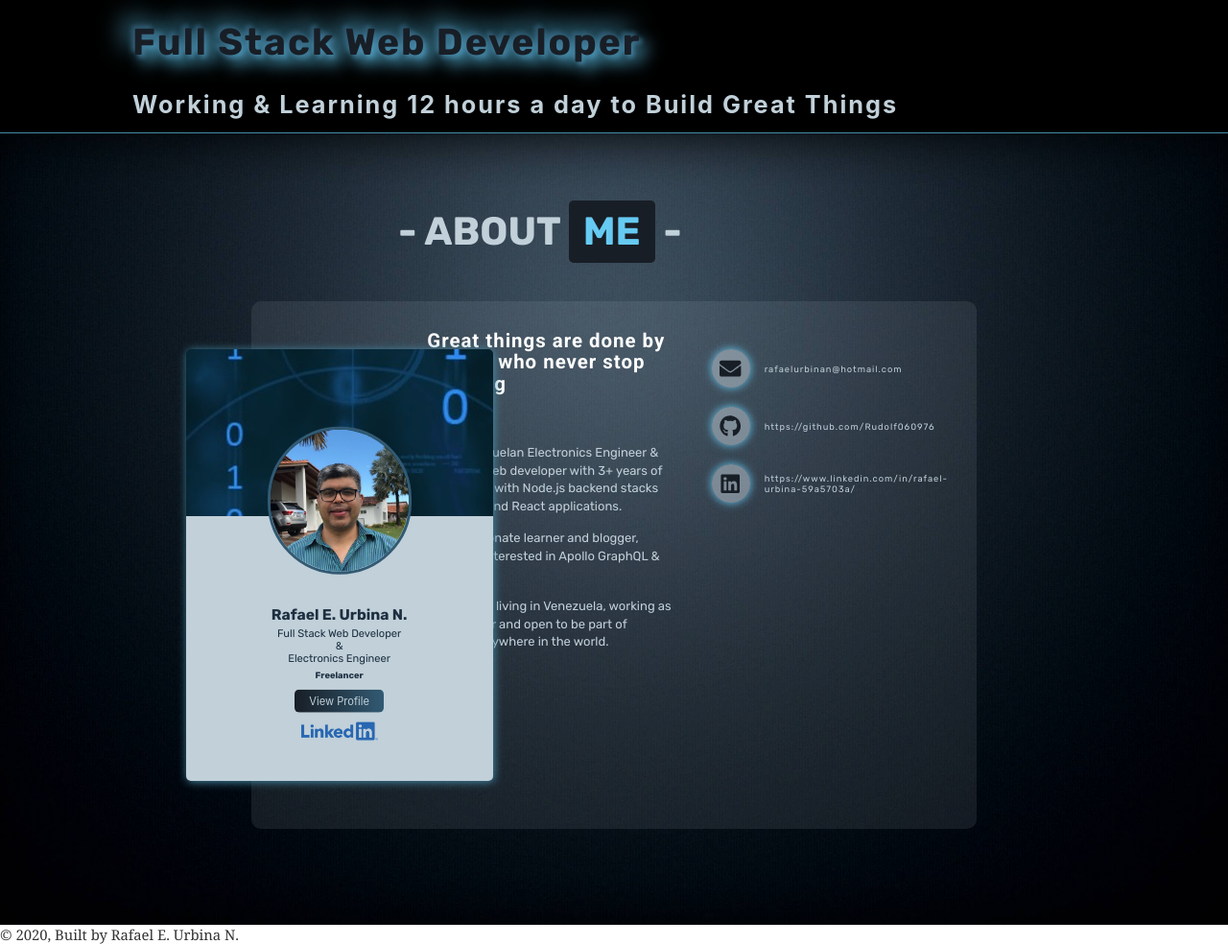
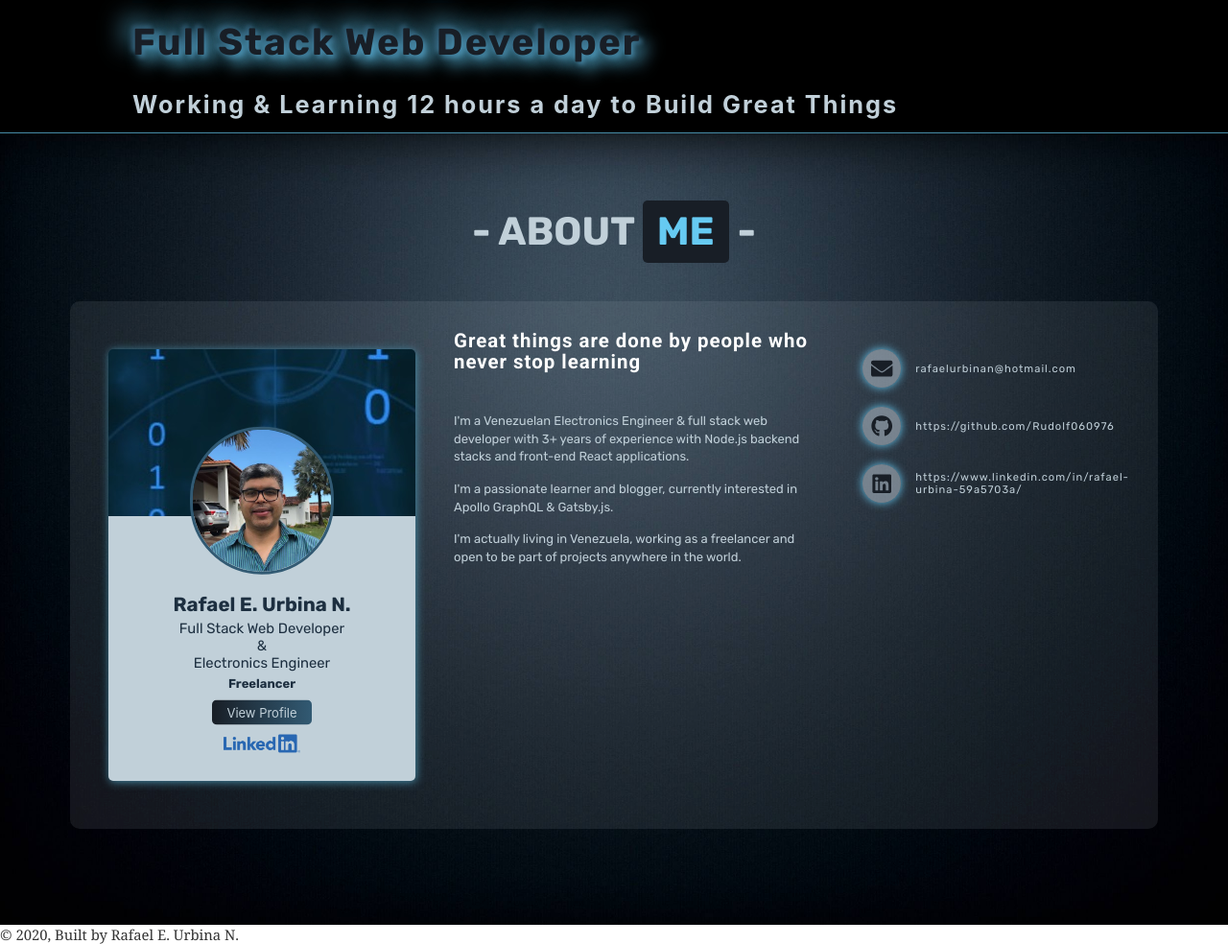
Before and after one commit to Rudolf060976/MY-PERSONAL-PORTFOLIO, a Gatsby site: page / in a window 1280 px wide. Shown: the part 661-1645 px from the top of the page at 96% size. Built offline with nearby package versions, Linux system fonts and the light colour scheme; Gatsby itself is replaced by a stand-in of ours.

Commit message:
finishing About Component

```diff
--- a/package.json
+++ b/package.json
@@ -29,6 +29,7 @@
     "react": "^16.12.0",
     "react-dom": "^16.12.0",
     "react-helmet": "^5.2.1",
+    "react-scroll": "^1.7.16",
     "styled-components": "^5.1.0"
   },
   "devDependencies": {
--- a/src/components/About/AboutCard.jsx
+++ b/src/components/About/AboutCard.jsx
@@ -38,6 +38,13 @@ const StyledCardContainer = styled.div`
     box-shadow: 1px 1px 10px ${props => props.theme.colorMainBlueClear1};
 
     border-radius: 5px;
+
+    @media (max-width: 450px) {
+
+        min-width: 280px;
+        width: 280px;
+
+    }
 
 `;
 
@@ -83,6 +90,28 @@ const StyledDataName = styled.h6`
 
     padding-bottom: 5px;
 
+    @media (max-width: 1600px) {
+
+        font-size: 2.2rem;
+
+
+    }
+
+    @media (max-width: 1000px) {
+
+        font-size: 2.4rem;
+
+
+    }
+
+    @media (max-width: 700px) {
+
+        font-size: 2.6rem;
+
+
+    }
+
+
 `;
 
 const StyledDataTitle = styled.p`
@@ -92,9 +121,28 @@ const StyledDataTitle = styled.p`
 
     font-family: Rubik, sans-serif, Verdana, Geneva, Tahoma;
 
-    font-size: 1.2rem;
+    font-size: 1.3rem;
+
+    @media (max-width: 1600px) {
+
+        font-size: 1.6rem;
 
 
+    }
+
+    @media (max-width: 1000px) {
+
+        font-size: 1.8rem;
+
+
+    }
+
+    @media (max-width: 700px) {
+
+        font-size: 2rem;
+
+
+    }
 
 `;
 
@@ -105,11 +153,32 @@ const StyledDataTitle2 = styled.p`
 
     font-family: Rubik, sans-serif, Verdana, Geneva, Tahoma;
 
-    font-size: 1rem;
+    font-size: 1.2rem;
 
     font-weight: bold;
 
     padding: 5px 0;
+
+    @media (max-width: 1600px) {
+
+        font-size: 1.4rem;
+
+
+    }
+
+    @media (max-width: 1000px) {
+
+        font-size: 1.6rem;
+
+
+    }
+
+    @media (max-width: 700px) {
+
+        font-size: 1.8rem;
+
+
+    }
 
 `;
 
@@ -167,6 +236,27 @@ const StyledButton = styled.button`
         outline: none;
     }
 
+    @media (max-width: 1600px) {
+
+        font-size: 1.4rem;
+
+
+    }
+
+    @media (max-width: 1000px) {
+
+        font-size: 1.6rem;
+
+
+    }
+
+    @media (max-width: 700px) {
+
+        font-size: 1.8rem;
+
+
+    }
+
 `;
 
 const StyledLink = styled.a`
--- a/src/components/About/AboutContacts.jsx
+++ b/src/components/About/AboutContacts.jsx
@@ -47,6 +47,20 @@ const StyledContactName =styled.span`
 
     letter-spacing: 1px;
 
+    @media (max-width: 1400px) {
+
+        font-size: 1.2rem;
+
+
+    }
+
+    @media (max-width: 950px) {
+
+        font-size: 1.4rem;
+
+
+    }
+
 `;
 
 const StyledListLink = styled.a`
@@ -70,6 +84,8 @@ const StyledListLink = styled.a`
     justify-content: center;
     align-items: center;
     margin-right: 15px;
+
+
 
 
     ul li &:hover {
--- a/src/components/About/AboutContent.jsx
+++ b/src/components/About/AboutContent.jsx
@@ -1,5 +1,5 @@
-import React from 'react';
-import styled from 'styled-components';
+import React, { useRef, useState, useEffect } from 'react';
+import styled, { keyframes } from 'styled-components';
 import { rgba } from 'polished';
 
 import { graphql, useStaticQuery } from 'gatsby';
@@ -9,7 +9,51 @@ import AboutCard from './AboutCard';
 import AboutContacts from './AboutContacts';
 
 
+const animationTitle = keyframes`
 
+    from {
+
+        transform: translateY(-600px);
+        opacity: 0;
+
+    }
+
+    15% {
+
+        transform: translateY(-500px);
+        opacity: .10;
+
+    }
+
+    25% {
+
+        transform: translateY(-400px);
+        opacity: .20;
+
+    }
+
+    50% {
+
+        transform: translateY(-300px);
+        opacity: .45;
+
+    }
+
+    75% {
+
+        transform: translateY(-150px);
+        opacity: .75;
+
+    }
+
+    to {
+
+        transform: translateY(0);
+        opacity: 1;
+
+    }
+
+`;
 
 
 const StyledContainer= styled.div`
@@ -20,6 +64,30 @@ const StyledContainer= styled.div`
     display: flex;
     flex-flow: column nowrap;
     align-items: center;
+
+    transform: translateY(-600px);
+
+    opacity: 0;
+
+    animation-name: ${props => props.play ? animationTitle : 'none'};
+
+    animation-duration: 1s;
+
+    animation-iteration-count: 1;
+
+    animation-fill-mode: forwards;
+
+    @media (max-width: 850px ) {
+
+        padding: 0 10px;
+
+    }
+
+    @media (max-width: 450px ) {
+
+        padding: 0;
+
+    }
 
 `;
 
@@ -33,6 +101,15 @@ const StyledTitle = styled.h2`
     font-family: Rubik, sans-serif, Verdana, Geneva, Tahoma;
 
     padding: 40px 0;
+
+    text-align: center;
+
+    @media (max-width: 500px) {
+
+        width: 300px;
+
+
+    }
 
 `;
 
@@ -58,7 +135,7 @@ const StyledCenter = styled.div`
 
     width: 60%;
 
-    height: 70%;
+    /* height: 70%; */
 
     background-color: ${props => rgba(props.theme.colorMainBlueGray,0.1) };
 
@@ -77,11 +154,101 @@ const StyledCenter = styled.div`
     "card   card    content content contact"
     "card   card    content content contact";
 
-    grid-template-columns: .5fr .5fr 1fr 1fr 1fr;
+    grid-template-columns: 170px 170px 1fr 1fr 1fr;
 
     grid-template-rows: .5fr 1fr 1fr;
 
     gap: 10px 20px;
+
+
+    @media (max-width: 2100px ) {
+
+        width: 70%;
+
+        grid-template-rows: .3fr 1fr 1fr;
+
+    }
+
+    @media (max-width: 1700px ) {
+
+        width: 80%;
+
+
+    }
+
+    @media (max-width: 1400px ) {
+
+        width: 90%;
+
+
+    }
+
+
+    @media (max-width: 1200px ) {
+
+        width: 80%;
+
+        grid-template-areas:
+            "card   card    title   title  "
+            "card   card    content content"
+            "card   card    contact contact";
+
+        grid-template-columns: 170px 170px 1fr 1fr;
+
+        grid-template-rows: .2fr .7fr .5fr;
+
+        padding: 30px 30px;
+
+    }
+
+    @media (max-width: 1000px ) {
+
+        width: 90%;
+
+    }
+
+    @media (max-width: 850px ) {
+
+        width: 100%;
+
+    }
+
+    @media (max-width: 750px ) {
+
+        width: 80%;
+
+        grid-template-areas:
+            "card   card"
+            "card   card"
+            "title  title"
+            "content content"
+            "contact contact"
+            "contact contact";
+
+        grid-template-columns: 170px 170px;
+
+        grid-template-rows: 1fr 1fr .2fr .5fr .4fr .5fr;
+
+        justify-content: center;
+
+        gap: 10px 0px;
+
+    }
+
+    @media (max-width: 600px ) {
+
+        width: 100%;
+
+    }
+
+    @media (max-width: 450px ) {
+
+        padding: 30px 10px;
+
+        grid-template-columns: 150px 150px;
+
+    }
+
 
 
 `;
@@ -98,11 +265,26 @@ const StyledContentTitle = styled.h5`
 
     font-size: 2.2rem;
 
+
+    @media (max-width: 450px ) {
+
+        padding: 0 5px;
+
+    }
+
+
+
 `;
 
 const StyledContentDataContainer = styled.div`
 
     grid-area: content;
+
+    @media (max-width: 450px ) {
+
+        padding: 0 5px;
+
+    }
 
 `;
 
@@ -116,10 +298,76 @@ const StyledContentDataP = styled.p`
 
     line-height: 2rem;
 
+    @media (max-width: 1100px ) {
+
+        font-size: 1.6rem;
+
+        line-height: 2.2rem;
+
+    }
+
+    @media (max-width: 750px ) {
+
+        font-size: 1.8rem;
+
+        line-height: 2.4rem;
+
+    }
+
+    @media (max-width: 450px ) {
+
+        font-size: 2rem;
+
+        line-height: 2.6rem;
+
+        padding: 5px 0;
+
+    }
+
 `;
 
 
 function AboutContent() {
+
+    const containerElement = useRef(null);
+
+    const [play, setPlay] = useState(false);
+
+    useEffect(() => {
+
+        window.addEventListener('scroll', handleScroll);
+
+    return () => {
+
+        window.removeEventListener('scroll', handleScroll);
+
+    };
+    }, [])
+
+
+    const handleScroll = () => {
+
+
+        const introPosition = containerElement.current.getBoundingClientRect().top;
+        // console.log('introPosition: ', introPosition);
+
+        const screenHeight = window.innerHeight;
+
+        // console.log('screenHeight: ', screenHeight);
+
+
+
+        if (introPosition + 650 < screenHeight) {
+            //console.log('ESTOY AQUI');
+            if(!play) setPlay(true);
+
+        } else if (introPosition  > screenHeight) {
+            setPlay(false);
+        }
+
+    };
+
+
 
     const data = useStaticQuery(graphql`
         query {
@@ -157,7 +405,7 @@ function AboutContent() {
     };
 
     return (
-        <StyledContainer>
+        <StyledContainer ref={containerElement} play={play} >
              <StyledTitle>
                 - ABOUT  <StyledTitleSpan>ME</StyledTitleSpan> -
             </StyledTitle>
```
Also changed, not shown: 1 other file.
